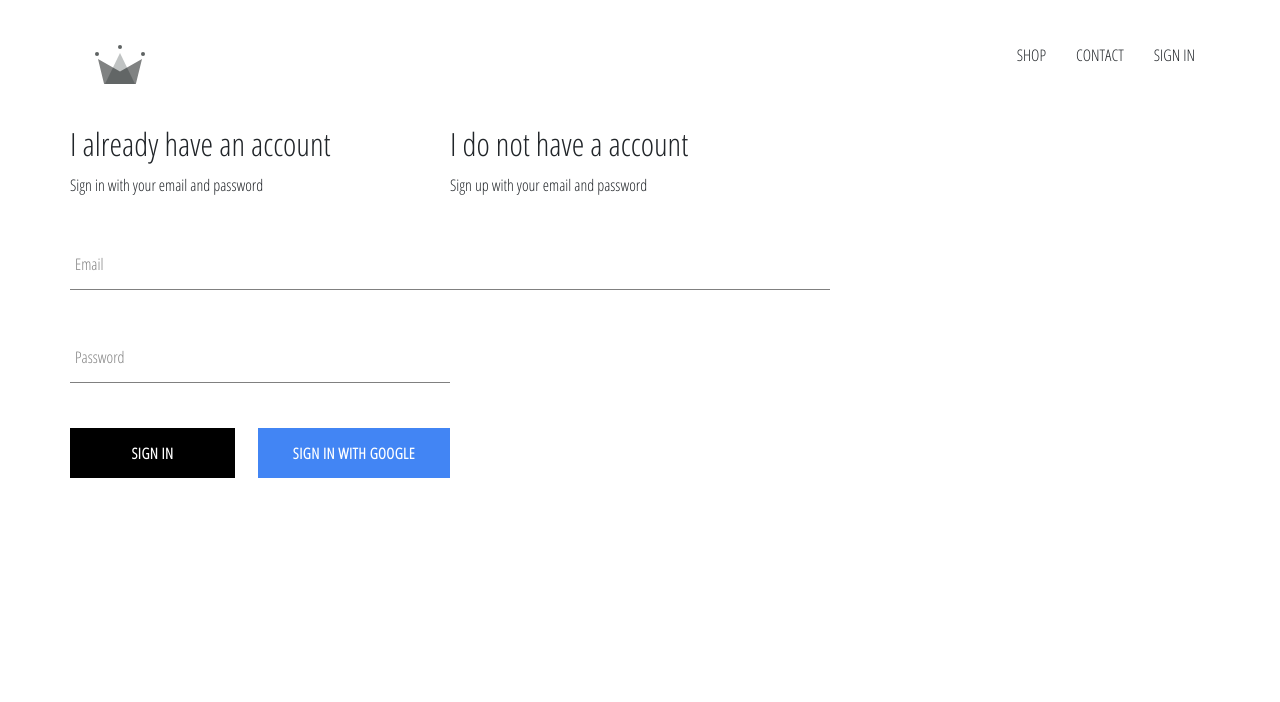
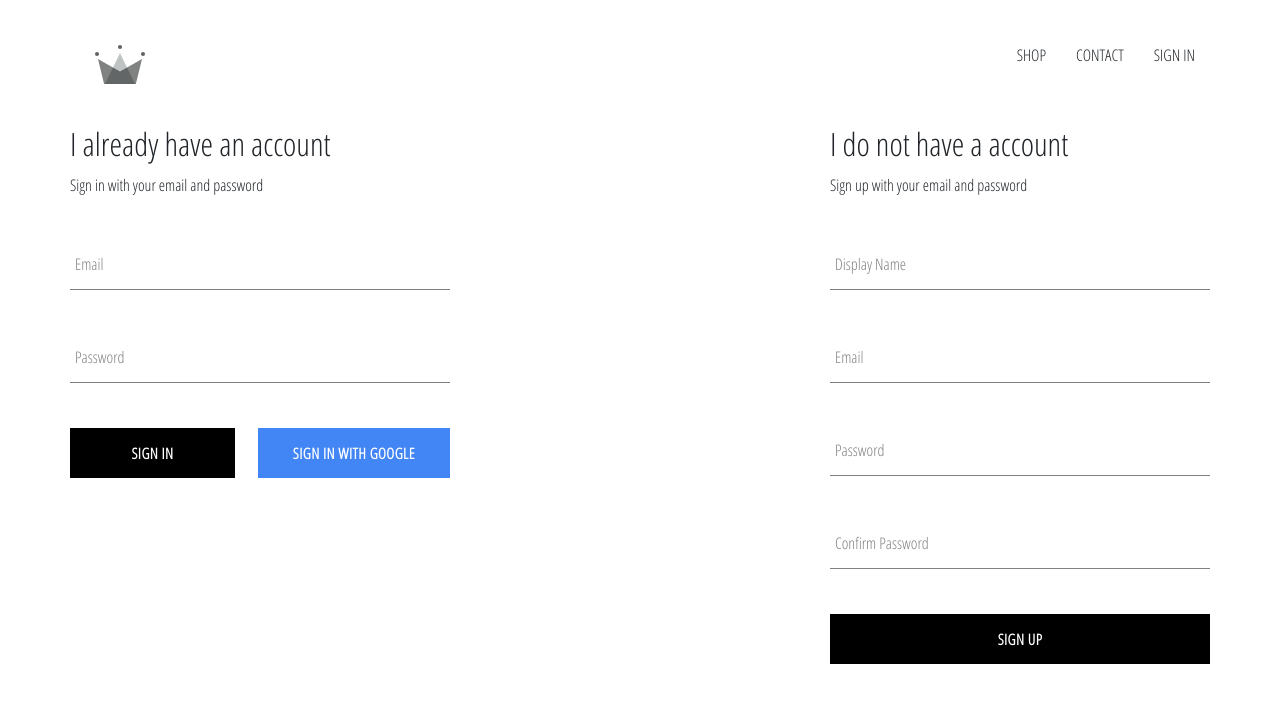
Before and after one commit to ArmanMar97/react-project, a React (Create React App) app: page /signIn in a window 1280 px wide. Shown: the top 702 px of the page. Built offline with nearby package versions, Linux system fonts and the light colour scheme; no server answers.

Commit message:
SignUp adding

```diff
--- a/src/components/sign-up/SignUp.js
+++ b/src/components/sign-up/SignUp.js
@@ -3,6 +3,7 @@
 import CustomButton from "../custom-button/custom-button";
 import {auth,createUserProfileDocument} from "../../firebase/firebase.utils";
 import "./sign-up.styles.scss";
+
 class SignUp extends React.Component{
     constructor(props) {
         super(props);
@@ -15,10 +16,25 @@
             confirmPassword:""
         }
     }
-    handleSubmit(e){
+    handleSubmit = async (event)=>{
+        event.preventDefault()
+        const {displayName,email,password,confirmPassword} = this.state;
+        if (password!==confirmPassword){
+            alert("Passwords dont match!")
+            return
+        }
+        try {
+            const {user} = await auth.createUserWithEmailAndPassword(email,password)
+        }catch (e){
+            console.log(e.message)
+        }
     }
-    handleChange(e){
+
+    handleChange(event){
+        const {name,value} = event.target;
+        this.setState({[name]:value})
     }
+
     render() {
         const {displayName,email,password,confirmPassword} = this.state;
         return(
@@ -27,12 +43,39 @@
                 <span>Sign up with your email and password</span>
                 <form onSubmit={this.handleSubmit} className="sign-up-form">
                     <FormInput
+                        name="displayName"
                         type="text"
-                        name="displayName"
+                        onChange={this.handleChange}
                         value={displayName}
-                        onChange={this.handleChange}>
-                    </FormInput>
+                        label="Display Name"
+                        required
+                    />
+                    <FormInput
+                        name="email"
+                        type="email"
+                        onChange={this.handleChange}
+                        value={email}
+                        label="Email"
+                        required
+                    />
+                    <FormInput
+                        name="password"
+                        type="password"
+                        onChange={this.handleChange}
+                        value={password}
+                        label="Password"
+                        required
+                    />
+                    <FormInput
+                        name="confirmPassword"
+                        type="password"
+                        onChange={this.handleChange}
+                        value={confirmPassword}
+                        label="Confirm Password"
+                        required
+                    />
                 </form>
+                <CustomButton onClick={this.handleSubmit} type="submit">SIGN UP</CustomButton>
             </div>
         )
     }
--- a/src/pages/sign-in-sign-up/sign-in-sign-up-page.js
+++ b/src/pages/sign-in-sign-up/sign-in-sign-up-page.js
@@ -3,7 +3,7 @@
 import SignUp from "../../components/sign-up/SignUp";
 function SignInSignUp({currentUser}) {
     return(
-        <div className="sign-in-and-sign-up d-flex">
+        <div className="sign-in-and-sign-up d-flex justify-content-between">
             <SignIn currentUser={{currentUser}}/>
             <SignUp/>
         </div>
```
